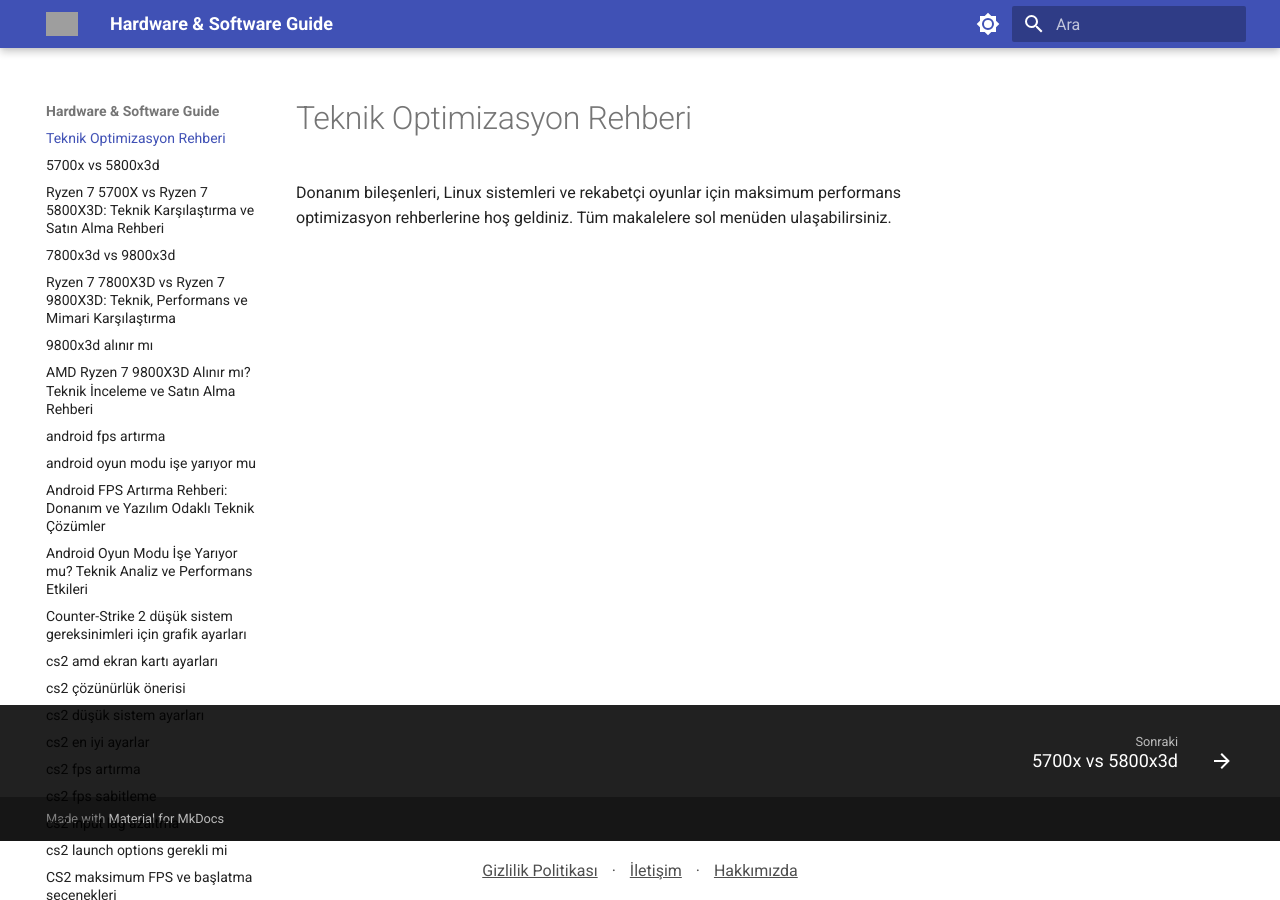
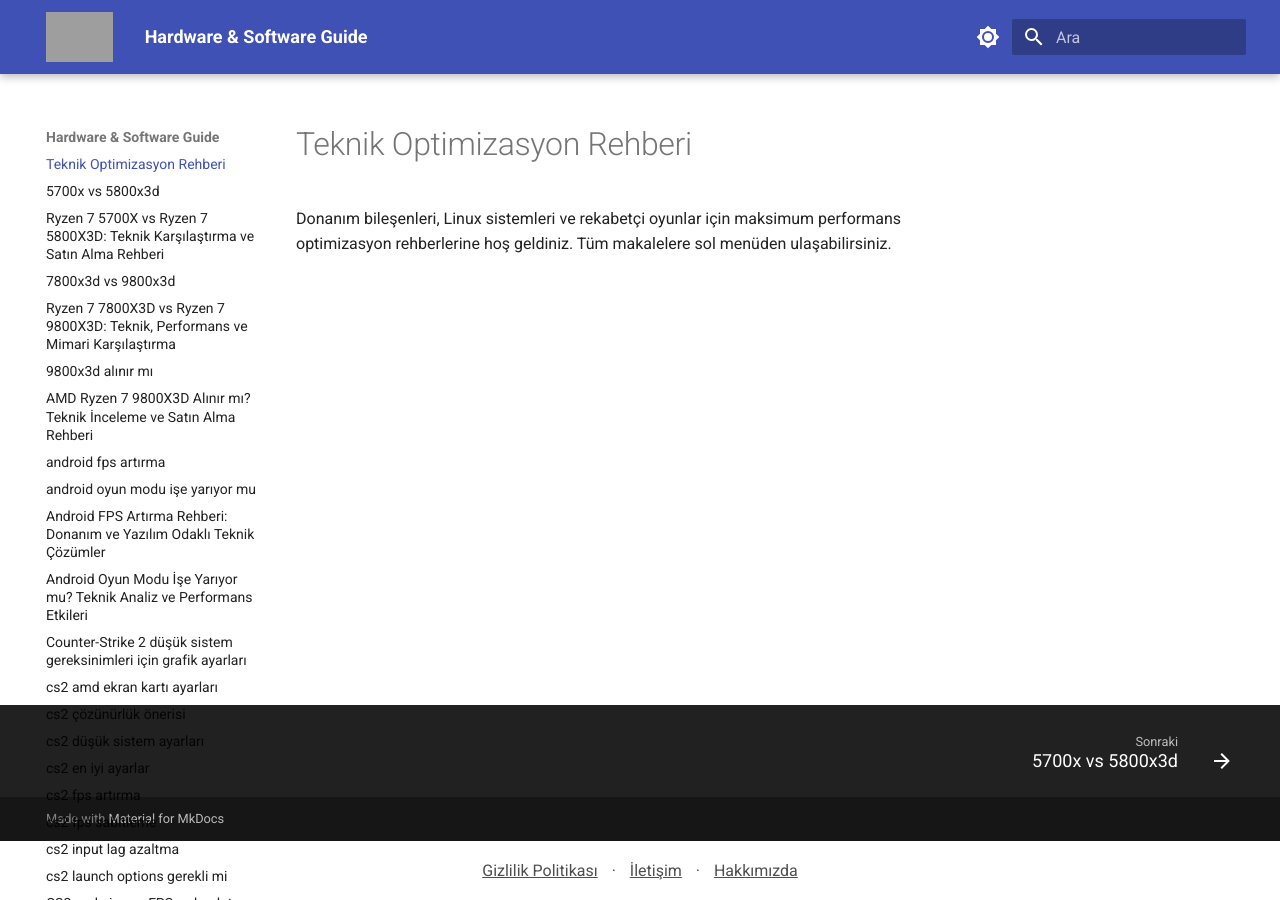
Before and after one commit to KdRKdnZ/pseo_optimizasyon, an MkDocs documentation site: the page built from docs/index.md, in a window 1280 px wide. Built offline with MkDocs 1.6.1 and Material for MkDocs 9.7.7, drawn with Linux system fonts in a browser that asks for light colours; grey boxes are pictures that could not be loaded.

Commit message:
Logo, favicon ve CSS kuralı eklendi

```diff
--- a/docs/stylesheets/extra.css
+++ b/docs/stylesheets/extra.css
@@ -2,3 +2,9 @@
 .pseo-footer-links { text-align: center; padding: 1rem; font-size: 0.8rem; opacity: 0.8; }
 .pseo-footer-links a { margin: 0 0.5rem; text-decoration: underline; }
 .md-typeset table:not([class]) { display: table; width: 100%; }
+
+.md-header__button.md-logo img {
+    height: 2.5rem !important;
+    width: auto !important;
+    max-height: none !important;
+}
```
Also changed, not shown: 2 other files.
